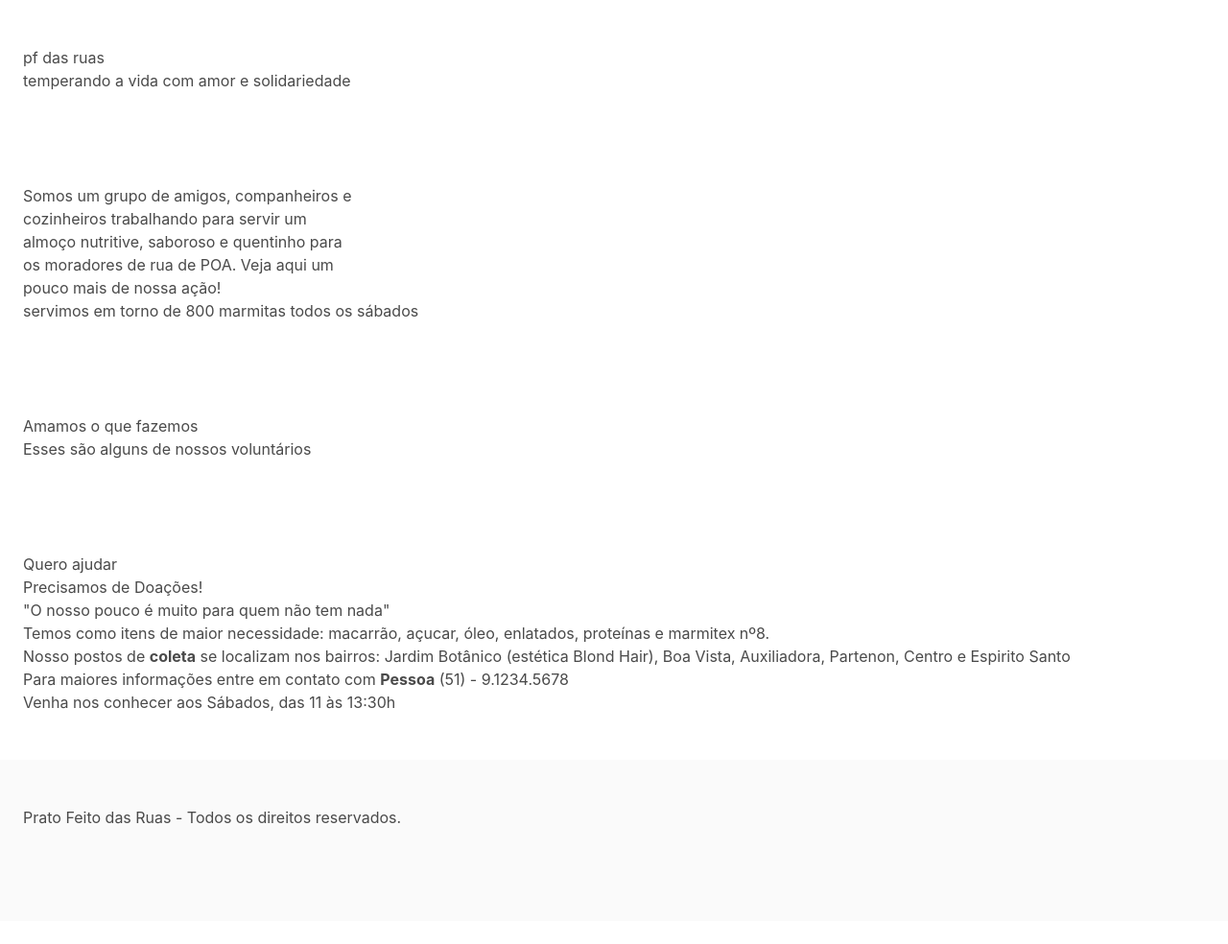
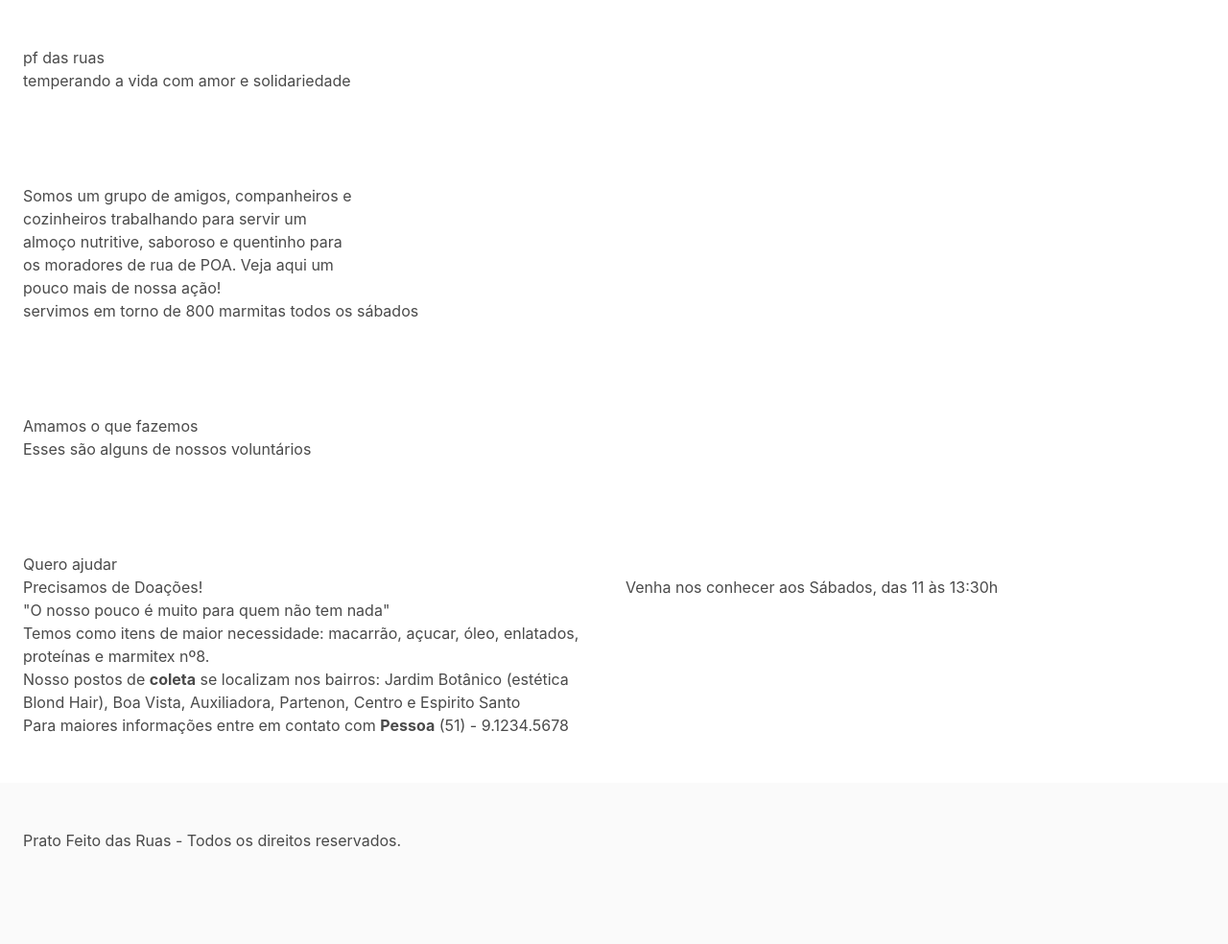
Before and after one commit to WilliamCSA04/pf-das-ruas-website, a website: page homepage.html in a window 1280 px wide. Shown: the whole page at 96% size. Before the commit the page ends 960 px from the top, so only its background shows below. Drawn offline with nearby package versions, Linux system fonts and the light colour scheme.

Commit message:
Added columns to fourth section

```diff
--- a/homepage.html
+++ b/homepage.html
@@ -32,7 +32,8 @@
       </section>
       <section class="section">
         <h1>Quero ajudar</h1>
-        <div>
+        <div class="columns">
+          <div class="column">
             <p>Precisamos de Doações!</p>
             <p>"O nosso pouco é muito para quem não tem nada"</p>
             <p>
@@ -48,10 +49,11 @@
               Para maiores informações entre em contato com <b>Pessoa</b> (51) - 9.1234.5678
             </p>
           </div>
-        <div>
+          <div class="column">
             <map>
             </map>
             <p>Venha nos conhecer aos Sábados, das 11 às 13:30h</p>
+          </div>
         </div>
       </section>
     </main>
```
Lines whose indentation alone changed are shown as unchanged.
